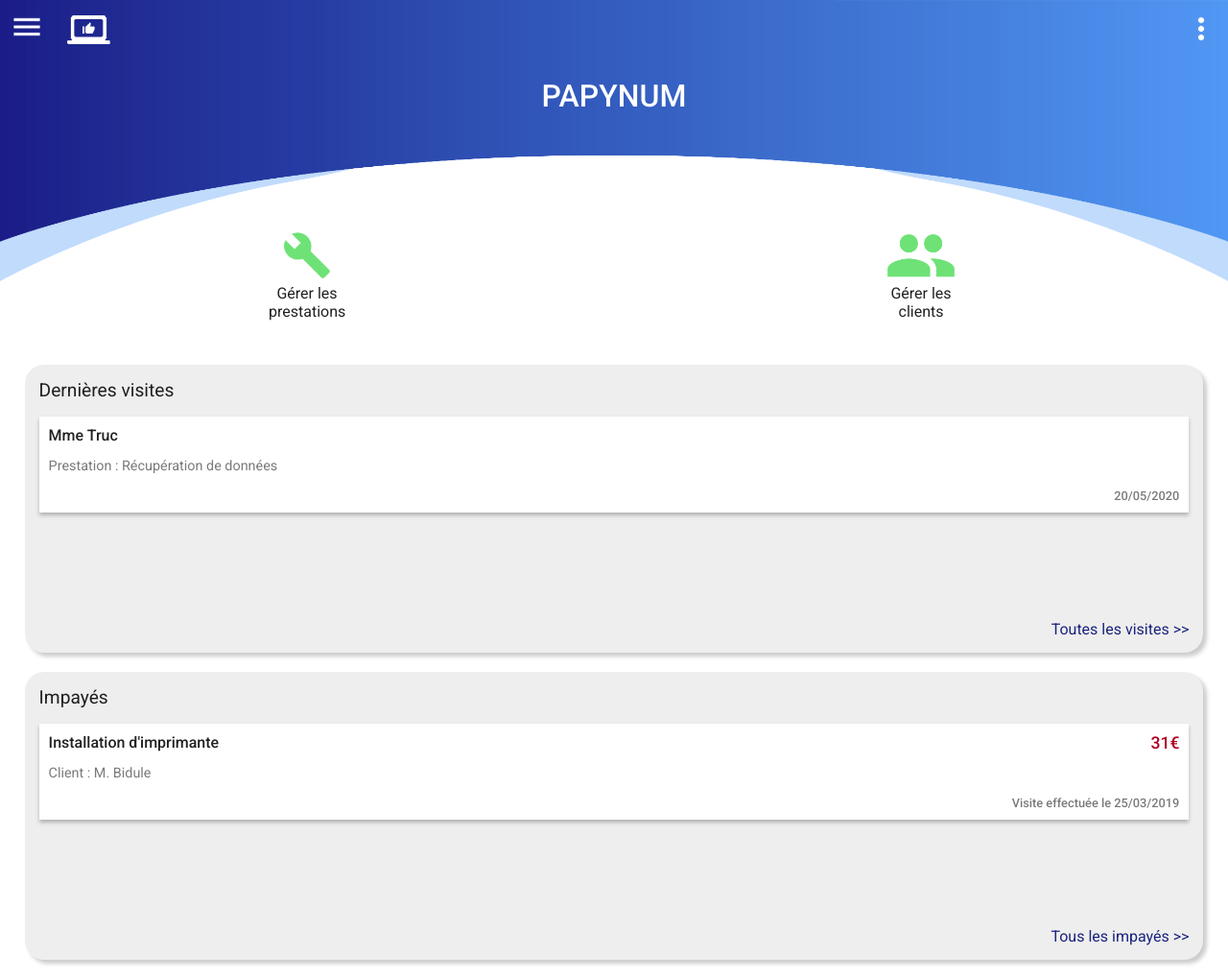
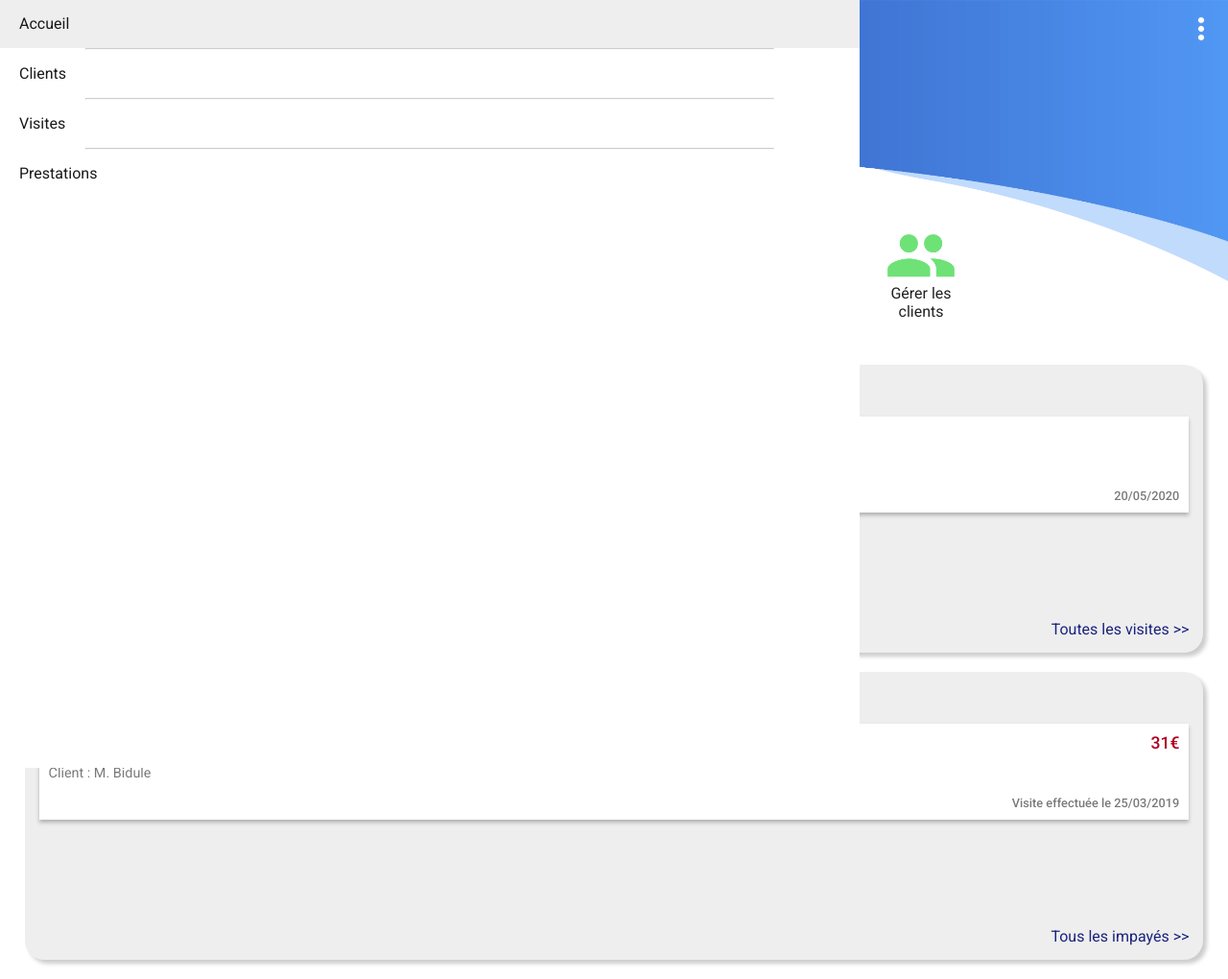
Before and after one commit to Serrazelgobaa/stage-app, a PHP site: page / in a window 1280 px wide. Shown: the whole page at 96% size. Run offline with PHP 8.4, Linux system fonts and the light colour scheme.

Commit message:
menu burger

```diff
--- a/index.php
+++ b/index.php
@@ -17,6 +17,18 @@
 		</nav>
 		<h1>PapyNum</h1>
 	</header>
+
+	  <div id="menu_hamburger" class="hidden">
+        <ul id="menu_options">
+          <a href="index.php"><li>Accueil</li></a>
+          <hr>
+          <a href="gestion_clients.php"><li>Clients</li></a>
+          <hr>
+          <a href="gestion_visites.php"><li>Visites</li></a>
+          <hr>
+          <a href="gestion_prestas.php"><li>Prestations</li></a>
+        </ul>
+    </div>
 
 	<main>
 		<div id="bande_icones">
--- a/style.css
+++ b/style.css
@@ -9,6 +9,9 @@ body {
 	background-color: #EEEEEE;
 }
 
+a {
+	text-decoration: none;
+}
 #clients_page {
 	width: 100%;
 	overflow-x: hidden;
@@ -52,6 +55,37 @@ nav img {
 	margin-right: 10px;
 	cursor: pointer;
 }
+
+/* ////////////// MENU BURGER ///////////////////////// */
+#menu_hamburger {
+	position: fixed;
+	top: 0;
+	width: 70%;
+	height: 100%;
+	background-color: #fff;
+	z-index: 79;
+}
+
+#menu_options {
+	margin: 0;
+	padding: 0;
+}
+
+
+#menu_options a li {
+	display: block;
+	box-sizing: border-box;
+	padding-left: 20px;
+	font-size: 1em;
+	line-height: 50px;
+	color: rgba(0,0,0,0.90);
+}
+
+#menu_options a li:hover {
+	background-color: #eee;
+}
+
+/* ////////////// FIN MENU BURGER ///////////////////////// */
 
 header h1 {
 	text-align: center;
```
